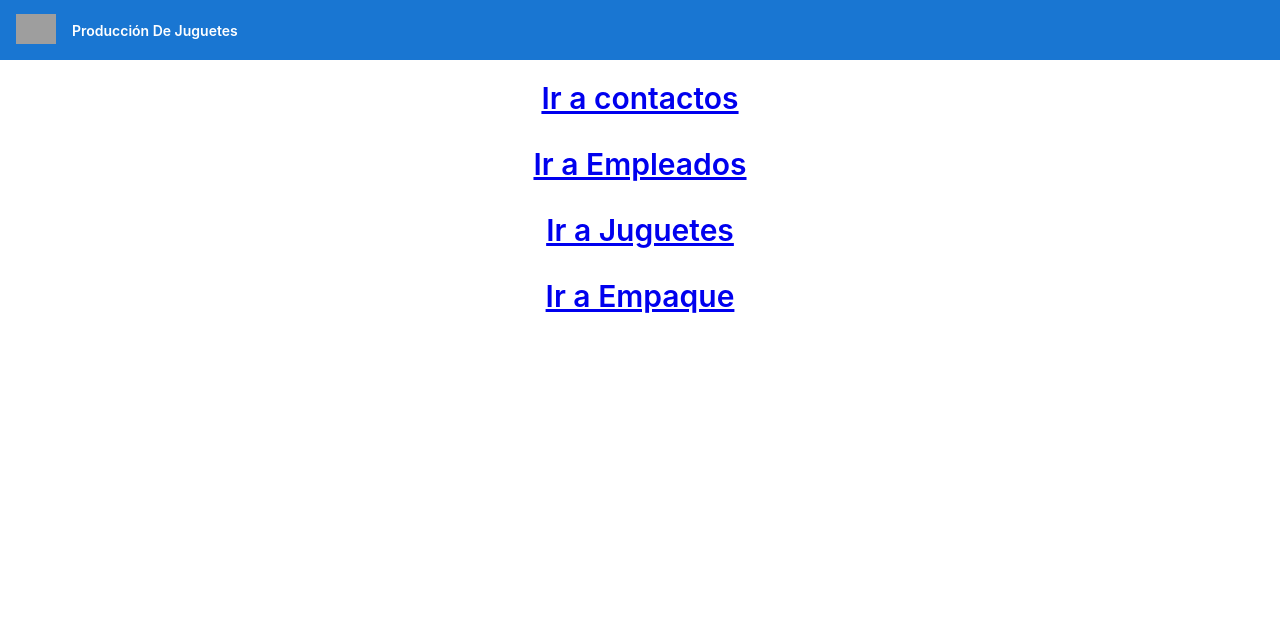
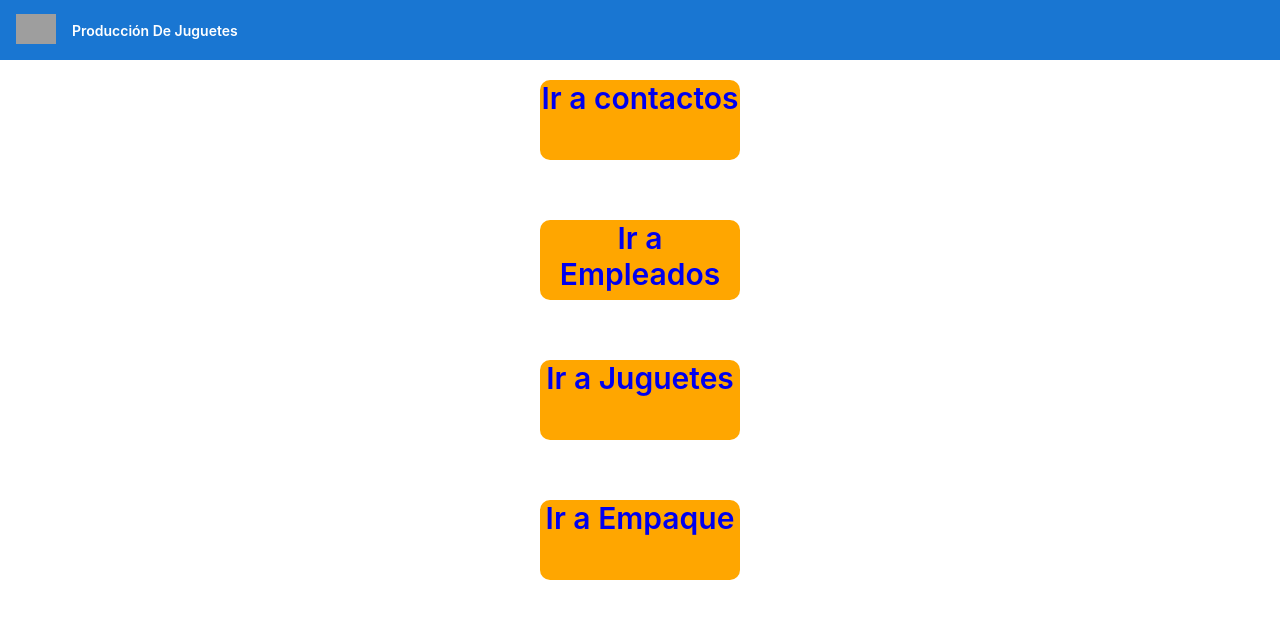
Before and after one commit to JosMiguelMM2/MVM-SYSTEM, an Angular app in the folder Front-End/: page /Inicio in a window 1280 px wide. Shown: the top 618 px of the page. Built offline with nearby package versions, Linux system fonts and the light colour scheme; grey boxes are pictures that could not be loaded.

Commit message:
Mustra datos en empaque

```diff
--- a/Front-End/src/app/menu-inicio/menu-inicio.component.css
+++ b/Front-End/src/app/menu-inicio/menu-inicio.component.css
@@ -1,8 +1,55 @@
-
+*{
+    margin: 0;
+    padding: 0;
+    box-sizing: border-box;
+}
+html{
+    font-size: 62.5%;
+}
 .principal{
     margin-top: 80px;
     width: 100vw;
     height: 100vh;
+}
+
+.Estilo-contactos{
+    background-color: rgb(255, 166, 0);
+    margin: 0 auto;
+    margin-top: 6rem;
+    width: 20rem;
+    height: 8rem;
+    text-align: center;
+    border-radius: 1rem 1rem 1rem 1rem;
+}
+
+.Estilo-empleados{
+    background-color: rgb(255, 166, 0);
+    margin: 0 auto;
+    margin-top: 6rem;
+    width: 20rem;
+    height: 8rem;
+    text-align: center;
+    border-radius: 1rem 1rem 1rem 1rem;
+}
+
+.Estilo-juguetes{
+    background-color: rgb(255, 166, 0);
+    margin: 0 auto;
+    margin-top: 6rem;
+    width: 20rem;
+    height: 8rem;
+    text-align: center;
+    border-radius: 1rem 1rem 1rem 1rem;
+}
+
+.Estilo-empaque{
+    background-color: rgb(255, 166, 0);
+    margin: 0 auto;
+    margin-top: 6rem;
+    width: 20rem;
+    height: 8rem;
+    text-align: center;
+    border-radius: 1rem 1rem 1rem 1rem;
 }
 
 h3{
@@ -12,3 +59,7 @@ h3{
     text-align: center;
     margin-bottom: 30px;
 }
+
+a{
+    text-decoration: none;
+}
--- a/Front-End/src/app/menu-inicio/menu-inicio.component.html
+++ b/Front-End/src/app/menu-inicio/menu-inicio.component.html
@@ -1,11 +1,21 @@
-<html xmlns:mso="urn:schemas-microsoft-com:office:office" xmlns:msdt="uuid:C2F41010-65B3-11d1-A29F-00AA00C14882">
+<html>
 
 <body>
     <main class="principal">
-    <h3><a routerLink="/Contactos" class="pruebacontactos">Ir a contactos</a></h3>
-    <h3><a routerLink="/Empleados" class="pruebaempleado">Ir a Empleados</a> </h3>
-    <h3><a routerLink="/Juguetes" class="pruebaJuguetes">Ir a Juguetes</a> </h3>
-    <h3><a routerLink="/Empaque" class="pruebaempaque">Ir a Empaque</a></h3>
-</main>
+        <div class="Estilo-contactos">
+            <h3><a routerLink="/Contactos" class="pruebacontactos">Ir a contactos</a></h3>
+        </div>
+        <div class="Estilo-empleados">
+            <h3><a routerLink="/Empleados" class="pruebaempleado">Ir a Empleados</a> </h3>
+        </div>
+        <div class="Estilo-juguetes">
+            <h3><a routerLink="/Juguetes" class="pruebaJuguetes">Ir a Juguetes</a> </h3>
+        </div>
+        <div class="Estilo-empaque">
+            <h3><a routerLink="/Empaque" class="pruebaempaque">Ir a Empaque</a></h3>
+        </div>
+    </main>
 
 </body>
+
+</html>
```
